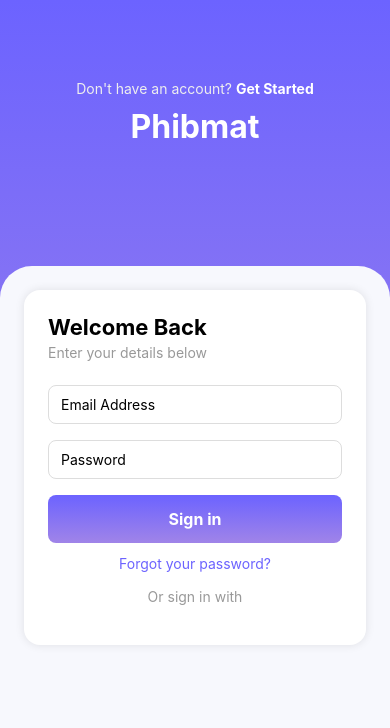
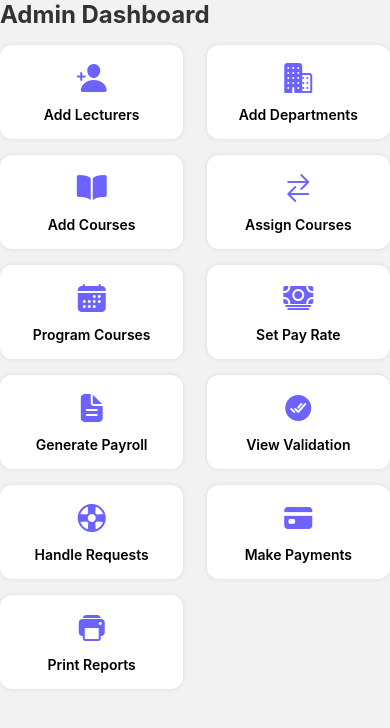
Before and after one commit to efjoshua/payroll, a React Native app: screen /Dashboard in a window 390 px wide. Shown: the top 728 px of the page. Built offline with nearby package versions, Linux system fonts and the light colour scheme.

Commit message:
dashboard

```diff
--- a/App.js
+++ b/App.js
@@ -3,6 +3,7 @@ import { NavigationContainer } from '@react-navigation/native';
 import { createStackNavigator } from '@react-navigation/stack';
 import LoginScreen from './screens/LoginScreen';
 import SignupScreen from './screens/SignupScreen';
+import AdminDashboard from './screens/AdminDashboard';
 
 
 const Stack = createStackNavigator();
@@ -13,6 +14,7 @@ export default function App() {
       <Stack.Navigator initialRouteName="Login" screenOptions={{ headerShown: false }}>
         <Stack.Screen name="Login" component={LoginScreen} />
         <Stack.Screen name="Signup" component={SignupScreen} />
+        <Stack.Screen name="Dashboard" component={AdminDashboard} />
 
       </Stack.Navigator>
     </NavigationContainer>
--- a/package.json
+++ b/package.json
@@ -20,9 +20,11 @@
     "react-dom": "18.3.1",
     "react-native": "0.76.9",
     "react-native-gesture-handler": "~2.20.2",
+    "react-native-pager-view": "6.5.1",
     "react-native-reanimated": "~3.16.1",
     "react-native-safe-area-context": "4.12.0",
     "react-native-screens": "~4.4.0",
+    "react-native-vector-icons": "^10.2.0",
     "react-native-web": "~0.19.13"
   },
   "devDependencies": {
--- /dev/null
+++ b/screens/AdminDashboard.js
@@ -0,0 +1,83 @@
+
+
+import React from 'react';
+import {
+  View,
+  Text,
+  StyleSheet,
+  TouchableOpacity,
+  ScrollView,
+} from 'react-native';
+import { Ionicons } from '@expo/vector-icons';
+import { SafeAreaView } from 'react-native-safe-area-context';
+
+const features = [
+  { title: 'Add Lecturers', icon: 'person-add' },
+  { title: 'Add Departments', icon: 'business' },
+  { title: 'Add Courses', icon: 'book' },
+  { title: 'Assign Courses', icon: 'swap-horizontal' },
+  { title: 'Program Courses', icon: 'calendar' },
+  { title: 'Set Pay Rate', icon: 'cash' },
+  { title: 'Generate Payroll', icon: 'document-text' },
+  { title: 'View Validation', icon: 'checkmark-done-circle' },
+  { title: 'Handle Requests', icon: 'help-buoy' },
+  { title: 'Make Payments', icon: 'card' },
+  { title: 'Print Reports', icon: 'print' },
+];
+
+export default function AdminDashboard({ navigation }) {
+  return (
+    <SafeAreaView contentContainerStyle={styles.container}>
+      <Text style={styles.heading}>Admin Dashboard</Text>
+      <View style={styles.grid}>
+        {features.map((item, index) => (
+          <TouchableOpacity
+            key={index}
+            style={styles.card}
+            onPress={() => alert(`${item.title} tapped`)} // replace with navigation later
+          >
+            <Ionicons name={item.icon} size={32} color="#6C63FF" />
+            <Text style={styles.cardText}>{item.title}</Text>
+          </TouchableOpacity>
+        ))}
+      </View>
+    </SafeAreaView>
+  );
+}
+
+const styles = StyleSheet.create({
+  container: {
+    padding: 16,
+    backgroundColor: '#F7F8FD',
+  },
+  heading: {
+    fontSize: 24,
+    fontWeight: 'bold',
+    marginBottom: 16,
+    color: '#333',
+  },
+  grid: {
+    flexDirection: 'row',
+    flexWrap: 'wrap',
+    justifyContent: 'space-between',
+  },
+  card: {
+    width: '47%',
+    backgroundColor: '#fff',
+    borderRadius: 12,
+    padding: 16,
+    marginBottom: 16,
+    alignItems: 'center',
+    justifyContent: 'center',
+    elevation: 3,
+    shadowColor: '#000',
+    shadowOpacity: 0.1,
+    shadowRadius: 4,
+  },
+  cardText: {
+    marginTop: 10,
+    textAlign: 'center',
+    fontWeight: '600',
+    fontSize: 14,
+  },
+});
--- a/screens/LoginScreen.js
+++ b/screens/LoginScreen.js
@@ -10,22 +10,28 @@ import {
   Platform,
 } from 'react-native';
 import { LinearGradient } from 'expo-linear-gradient';
-import { AntDesign } from '@expo/vector-icons';
+import { SafeAreaView } from 'react-native-safe-area-context';
 
 const { height } = Dimensions.get('window');
 
-export default function AuthScreen() {
+export default function AuthScreen({ navigation }) {
   const [isLogin, setIsLogin] = useState(true);
 
   return (
-    <View style={styles.container}>
-      <LinearGradient colors={['#6C63FF', '#A084E8']} style={styles.topGradient} />
+    <SafeAreaView style={styles.container}>
+      <LinearGradient
+        colors={['#6C63FF', '#A084E8']}
+        style={styles.topGradient}
+      />
 
       <ScrollView contentContainerStyle={styles.scrollContainer}>
         <View style={styles.header}>
           <Text style={styles.topLink}>
             {isLogin ? "Don't have an account? " : 'Already have an account? '}
-            <Text style={styles.topLinkBold} onPress={() => setIsLogin(!isLogin)}>
+            <Text
+              style={styles.topLinkBold}
+              onPress={() => setIsLogin(!isLogin)}
+            >
               {isLogin ? 'Get Started' : 'Sign in'}
             </Text>
           </Text>
@@ -34,14 +40,20 @@ export default function AuthScreen() {
 
         <View style={styles.formWrapper}>
           <View style={styles.form}>
-            <Text style={styles.title}>{isLogin ? 'Welcome Back' : 'Get started free.'}</Text>
+            <Text style={styles.title}>
+              {isLogin ? 'Welcome Back' : 'Get started free.'}
+            </Text>
             <Text style={styles.subtitle}>
               {isLogin
                 ? 'Enter your details below'
                 : 'Free forever. No credit card needed.'}
             </Text>
 
-            <TextInput placeholder="Email Address" style={styles.input} keyboardType="email-address" />
+            <TextInput
+              placeholder="Email Address"
+              style={styles.input}
+              keyboardType="email-address"
+            />
 
             {!isLogin && (
               <TextInput placeholder="Your name" style={styles.input} />
@@ -53,33 +65,27 @@ export default function AuthScreen() {
               style={styles.input}
             />
 
-            <LinearGradient colors={['#6C63FF', '#A084E8']} style={styles.button}>
-              <TouchableOpacity style={{ flex: 1, justifyContent: 'center' }}>
-                <Text style={styles.buttonText}>{isLogin ? 'Sign in' : 'Sign up'}</Text>
+            <LinearGradient
+              colors={['#6C63FF', '#A084E8']}
+              style={styles.button}
+            >
+              <TouchableOpacity
+                style={{ flex: 1, justifyContent: 'center' }}
+                onPress={() => navigation.replace('Dashboard')}
+              >
+                <Text style={styles.buttonText}>
+                  {isLogin ? 'Sign in' : 'Sign up'}
+                </Text>
               </TouchableOpacity>
             </LinearGradient>
 
             {isLogin && (
               <Text style={styles.forgot}>Forgot your password?</Text>
             )}
-
-            <Text style={styles.or}>Or sign in with</Text>
-
-            {/* <View style={styles.socialRow}>
-              <TouchableOpacity style={styles.socialButton}>
-                <AntDesign name="google" size={20} color="#DB4437" />
-                <Text style={styles.socialText}>Google</Text>
-              </TouchableOpacity>
-
-              <TouchableOpacity style={styles.socialButton}>
-                <AntDesign name="facebook-square" size={20} color="#4267B2" />
-                <Text style={styles.socialText}>Facebook</Text>
-              </TouchableOpacity>
-            </View> */}
           </View>
         </View>
       </ScrollView>
-    </View>
+    </SafeAreaView>
   );
 }
 
@@ -97,7 +103,7 @@ const styles = StyleSheet.create({
     top: 0,
     left: 0,
     right: 0,
-    height: height * 0.7,
+    height: height * 0.75, // taller blue background
     zIndex: -1,
   },
   header: {
@@ -125,7 +131,7 @@ const styles = StyleSheet.create({
     borderTopLeftRadius: 32,
     borderTopRightRadius: 32,
     padding: 24,
-    marginTop: -20,
+    marginTop: 100, // pushed the form down from the gradient
   },
   form: {
     backgroundColor: '#fff',
@@ -170,45 +176,4 @@ const styles = StyleSheet.create({
     textAlign: 'center',
     marginBottom: 16,
   },
-  or: {
-    textAlign: 'center',
-    color: '#999',
-    marginBottom: 16,
-  },
-  socialRow: {
-    flexDirection: 'row',
-    justifyContent: 'space-evenly',
-  },
-  socialButton: {
-    flexDirection: 'row',
-    alignItems: 'center',
-    borderColor: '#eee',
-    borderWidth: 1,
-    borderRadius: 8,
-    paddingVertical: 10,
-    paddingHorizontal: 16,
-    backgroundColor: '#fff',
-  },
-  socialText: {
-    marginLeft: 8,
-    fontWeight: '500',
-  },
-
-  topGradient: {
-    position: 'absolute',
-    top: 0,
-    left: 0,
-    right: 0,
-    height: height * 0.75, // was 0.7 — make it taller
-    zIndex: -1,
-  },
-
-  formWrapper: {
-    flex: 1,
-    backgroundColor: '#F7F8FD',
-    borderTopLeftRadius: 32,
-    borderTopRightRadius: 32,
-    padding: 24,
-    marginTop: 100, // was -60 — now pushed clearly below the gradient
-  },
 });
```
Also changed, not shown: 1 other file (tests, documents, lock files or other folders).
